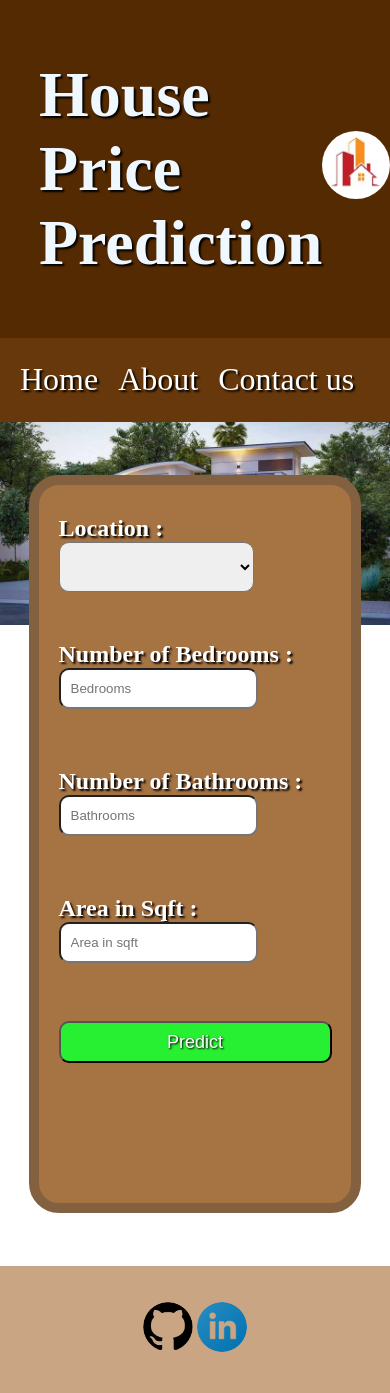
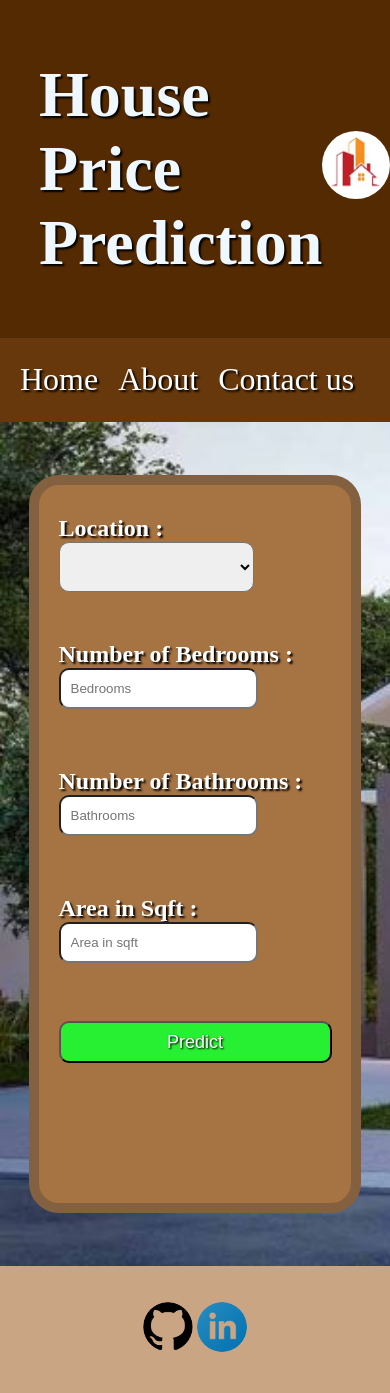
Before and after one commit to SmdZubair0/House-price-prediction, a Flask app: page / in a window 390 px wide. Run offline with Flask 3, Linux system fonts and the light colour scheme; lists and menus that the app fills with data are empty; parts of the project's set-up code (start-up, migrations or seed data) failed here and were passed over.

Commit message:
Update style.css

```diff
--- a/static/style.css
+++ b/static/style.css
@@ -56,7 +56,7 @@ nav ul li:hover{
     height: 80vh;
     background-image: url("image.jpg");
     background-repeat: no-repeat;
-    background-size: 100%;
+    background-size: cover;
     /* filter: blur(4px); */
     display: flex;
     align-items: center;
@@ -182,10 +182,13 @@ footer{
     color: black;
     text-decoration: underline;
 }
-@media only screen and (max-width:755px) {
+@media only screen and (max-width:736px) {
     header{
         height: 40vh;
         /* grid-template-columns: vw; */
+    }
+    .logo{
+        grid-column:3;
     }
 }
 @media only screen and (max-width:750px){
```
